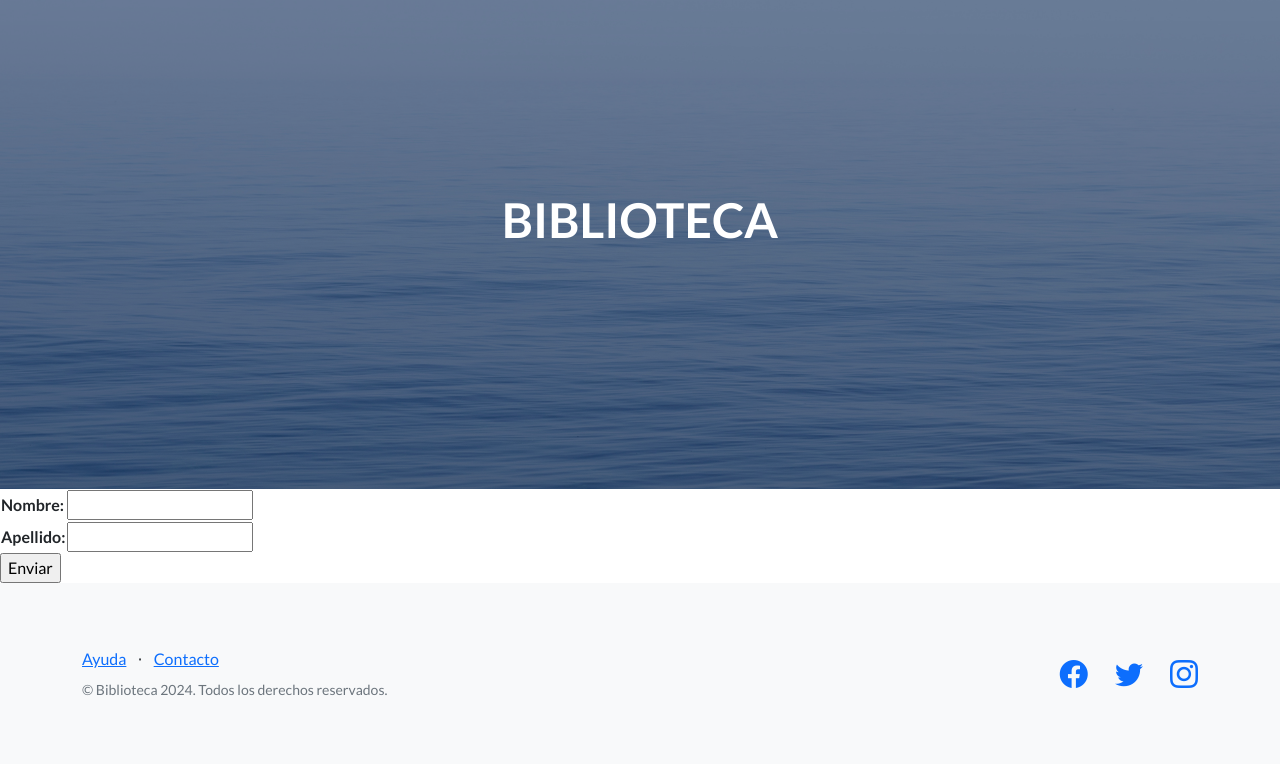
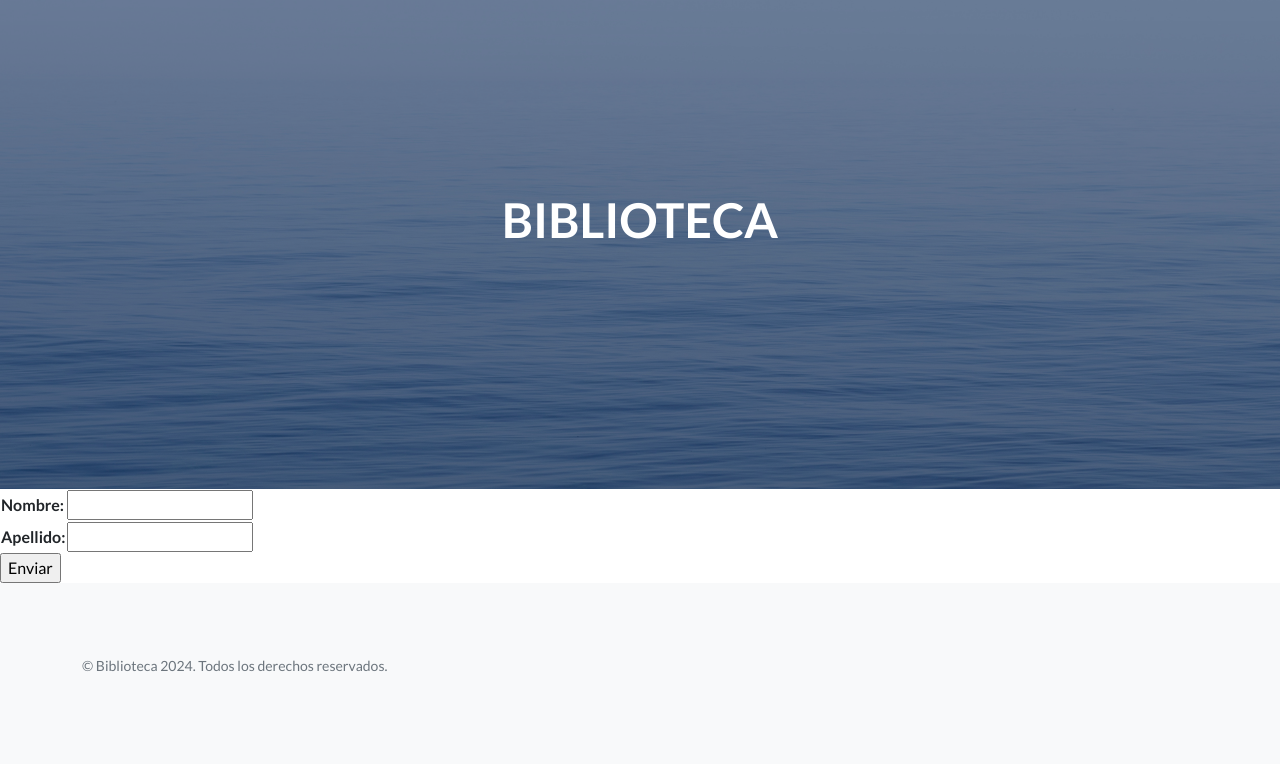
Before and after one commit to Samuelmaydana1/Preentrega_3_SamuelMaydana, a Django app: page /agregar_autor/ in a window 1280 px wide. Shown: the part 67-831 px from the top of the page. After the commit the page ends 738 px from the top, so only its background shows below. Run offline with Django 4.2, Linux system fonts and the light colour scheme; some libraries are stand-ins or nearby versions.

Commit message:
Modificaciones en buscar_libros.html, inicio.html, agregamos elementos en la base de datos, corregimos str en models.Autor.py e imoortaciones varias

```diff
--- a/AppSamuel/forms.py
+++ b/AppSamuel/forms.py
@@ -1,5 +1,6 @@
 from django import forms
-from .models import Autor, Categoria, Libro
+from AppSamuel.models import Autor, Categoria, Libro
+from datetime import datetime
 
 class AutorForm(forms.ModelForm):
     class Meta:
@@ -14,7 +15,10 @@ class CategoriaForm(forms.ModelForm):
 class LibroForm(forms.ModelForm):
     class Meta:
         model = Libro
-        fields = ['titulo', 'autor', 'categoria', 'fecha_de_publicacion']
+        fields = ['titulo', 'autor', 'categoria', 'año_de_publicacion']
+        widgets = {
+            'año_de_publicacion': forms.NumberInput(attrs={'max': datetime.now().year}),
+        }
 
 class BuscarLibroForm(forms.Form):
     query = forms.CharField(label='Buscar', max_length=100)
--- a/AppSamuel/models.py
+++ b/AppSamuel/models.py
@@ -1,12 +1,11 @@
 from django.db import models
-from django import forms
 
 class Autor(models.Model):
     nombre = models.CharField(max_length=100)
     apellido = models.CharField(max_length=100)
 
     def __str__(self):
-        return self.nombre
+        return f"{self.nombre} {self.apellido}"
 
 class Categoria(models.Model):
     categoria = models.CharField(max_length=100)
@@ -18,7 +17,7 @@ class Libro(models.Model):
     titulo = models.CharField(max_length=200)
     autor = models.ForeignKey(Autor, on_delete=models.CASCADE)
     categoria = models.ForeignKey(Categoria, on_delete=models.CASCADE)
-    fecha_de_publicacion = models.DateField()
+    año_de_publicacion = models.IntegerField()
 
     def __str__(self):
         return self.titulo
--- a/AppSamuel/templates/AppSamuel/buscar_libros.html
+++ b/AppSamuel/templates/AppSamuel/buscar_libros.html
@@ -23,7 +23,7 @@
                 {% for libro in libros %}
                     <li class="list-group-item">
                         <strong>{{ libro.titulo }}</strong>
-                        {% if libro.autor %} - Autor: {{ libro.autor }}{% endif %}
+                        {% if libro.autor %} - Autor: {{ libro.autor.nombre }} {{ libro.autor.apellido }} {% endif %}
                         {% if libro.categoria %} - Categoría: {{ libro.categoria }}{% endif %}
                     </li>
                 {% endfor %}
@@ -38,7 +38,7 @@
             <ul class="list-group">
                 {% for autor in autores %}
                     <li class="list-group-item">
-                        <strong>{{ autor.nombre }}</strong>
+                        <strong>{{ autor.nombre }} {{ autor.apellido }} </strong>
                         <!-- Aquí puedes añadir más detalles del autor si es necesario -->
                     </li>
                 {% endfor %}
--- a/AppSamuel/templates/AppSamuel/inicio.html
+++ b/AppSamuel/templates/AppSamuel/inicio.html
@@ -48,15 +48,15 @@
                 <div class="row">
                     <div class="col-lg-6 h-100 text-center text-lg-start my-auto">
                         <ul class="list-inline mb-2">
-                            <li class="list-inline-item"><a href="#!">Ayuda</a></li>
+                            {% comment %} <li class="list-inline-item"><a href="#!">Ayuda</a></li>
                             <li class="list-inline-item">⋅</li>
-                            <li class="list-inline-item"><a href="#!">Contacto</a></li>
+                            <li class="list-inline-item"><a href="#!">Contacto</a></li> {% endcomment %}
                         </ul>
                         <p class="text-muted small mb-4 mb-lg-0">&copy; Biblioteca 2024. Todos los derechos reservados.</p>
                     </div>
                     <div class="col-lg-6 h-100 text-center text-lg-end my-auto">
                         <ul class="list-inline mb-0">
-                            <li class="list-inline-item me-4">
+                            {% comment %} <li class="list-inline-item me-4">
                                 <a href="#!" aria-label="Facebook"><i class="bi-facebook fs-3"></i></a>
                             </li>
                             <li class="list-inline-item me-4">
@@ -64,7 +64,7 @@
                             </li>
                             <li class="list-inline-item">
                                 <a href="#!" aria-label="Instagram"><i class="bi-instagram fs-3"></i></a>
-                            </li>
+                            </li> {% endcomment %}
                         </ul>
                     </div>
                 </div>
--- a/AppSamuel/urls.py
+++ b/AppSamuel/urls.py
@@ -1,5 +1,5 @@
 from django.urls import path
-from . import views
+from AppSamuel import views
 
 urlpatterns = [
     path('', views.inicio, name='inicio'),
--- a/AppSamuel/views.py
+++ b/AppSamuel/views.py
@@ -1,6 +1,6 @@
 from django.shortcuts import render, redirect
-from .models import Autor, Categoria, Libro
-from .forms import AutorForm, CategoriaForm, LibroForm, BuscarLibroForm
+from AppSamuel.models import Autor, Categoria, Libro
+from AppSamuel.forms import AutorForm, CategoriaForm, LibroForm, BuscarLibroForm
 
 def inicio(request):
     return render(request, 'AppSamuel/inicio.html')
```
Also changed, not shown: AppSamuel/migrations/0001_initial.py, db.sqlite3.
